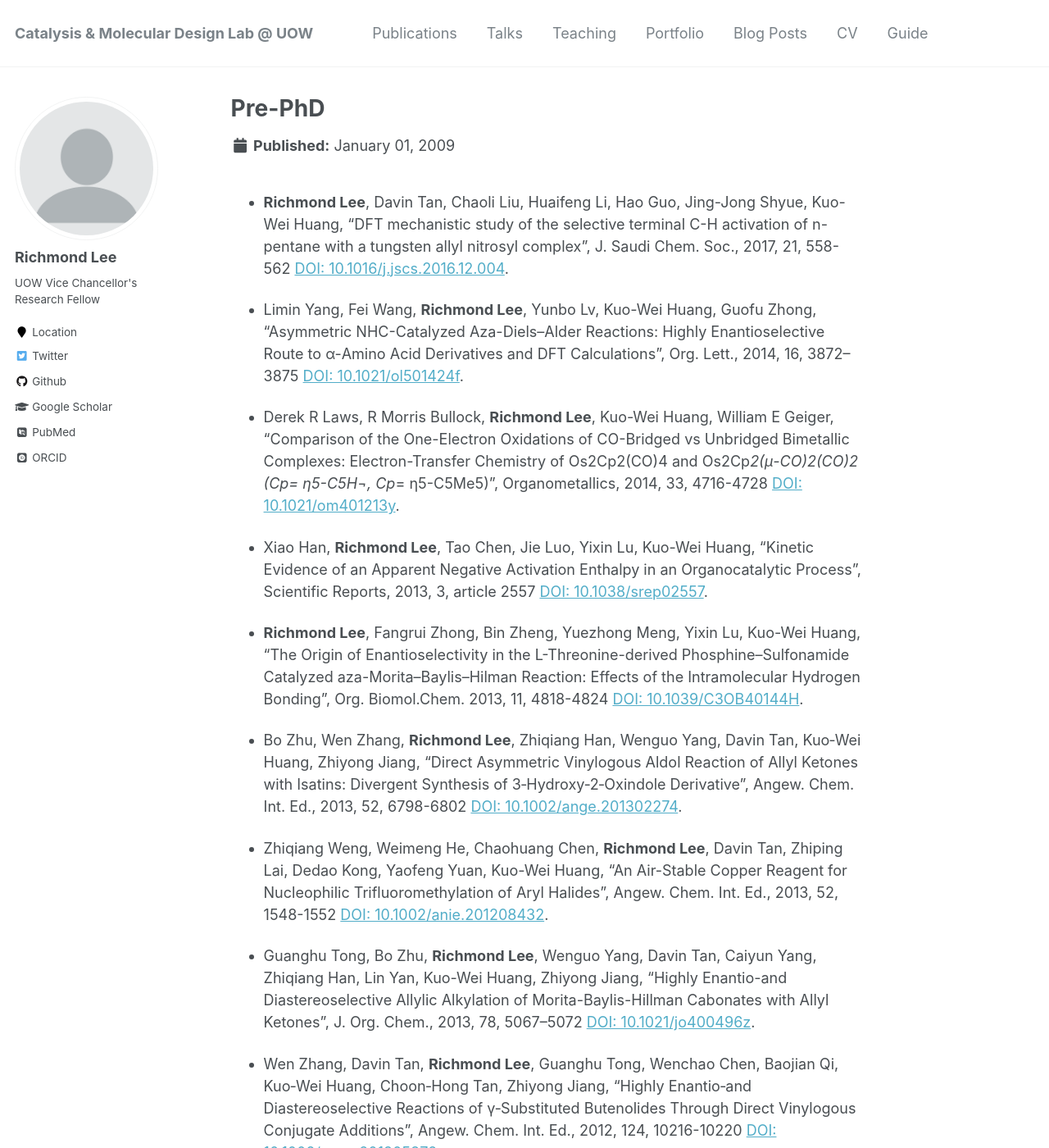
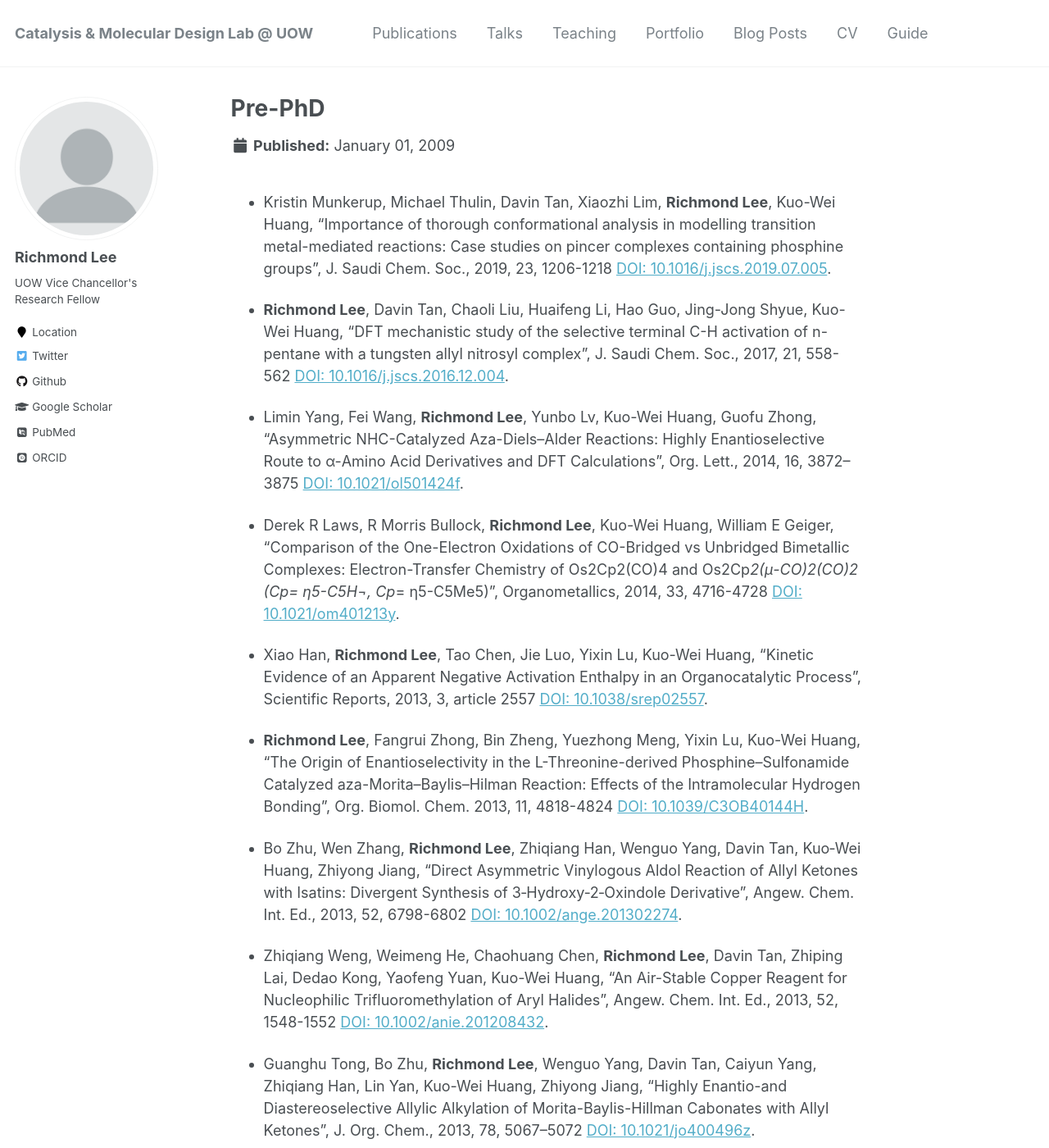
Before and after one commit to riclzh/chemrxn, a Jekyll site: the page built from _publications/Pre-PhD.md, in a window 1280 px wide and 1400 px high. Shown: the whole window at 82% size. Built offline with Jekyll 4.4.1, drawn with Linux system fonts in a browser that asks for light colours; some web fonts are replaced.

Commit message:
Update Pre-PhD.md

```diff
--- a/_publications/Pre-PhD.md
+++ b/_publications/Pre-PhD.md
@@ -5,6 +5,8 @@ permalink: /publications/test
 date: 2009-1-1
 excerpt: 'These work were done during my Bsc/MSc period'
 ---
+
+* Kristin Munkerup, Michael Thulin, Davin Tan, Xiaozhi Lim, **Richmond Lee**, Kuo-Wei Huang, “Importance of thorough conformational analysis in modelling transition metal-mediated reactions: Case studies on pincer complexes containing phosphine groups”, J. Saudi Chem. Soc., 2019, 23, 1206-1218 [DOI: 10.1016/j.jscs.2019.07.005](https://dx.doi.org/10.1016/j.jscs.2019.07.005).
 
 *	**Richmond Lee**, Davin Tan, Chaoli Liu, Huaifeng Li, Hao Guo, Jing-Jong Shyue, Kuo-Wei Huang, "DFT mechanistic study of the selective terminal C-H activation of n-pentane with a tungsten allyl nitrosyl complex", J. Saudi Chem. Soc., 2017, 21, 558-562 [DOI: 10.1016/j.jscs.2016.12.004](https://dx.doi.org/10.1016/j.jscs.2016.12.004).
 
@@ -14,7 +16,7 @@ excerpt: 'These work were done during my Bsc/MSc period'
 
 * Xiao Han, **Richmond Lee**, Tao Chen, Jie Luo, Yixin Lu, Kuo-Wei Huang, “Kinetic Evidence of an Apparent Negative Activation Enthalpy in an Organocatalytic Process”, Scientific Reports, 2013, 3, article 2557 [DOI: 10.1038/srep02557](https://dx.doi.org/10.1038/srep02557).
 
-* **Richmond Lee**, Fangrui Zhong, Bin Zheng, Yuezhong Meng, Yixin Lu, Kuo-Wei Huang, “The Origin of Enantioselectivity in the L-Threonine-derived Phosphine–Sulfonamide Catalyzed aza-Morita–Baylis–Hilman Reaction: Effects of the Intramolecular Hydrogen Bonding”, Org. Biomol.Chem. 2013, 11, 4818-4824 [DOI: 10.1039/C3OB40144H](https://dx.doi.org/10.1039/C3OB40144H).
+* **Richmond Lee**, Fangrui Zhong, Bin Zheng, Yuezhong Meng, Yixin Lu, Kuo-Wei Huang, “The Origin of Enantioselectivity in the L-Threonine-derived Phosphine–Sulfonamide Catalyzed aza-Morita–Baylis–Hilman Reaction: Effects of the Intramolecular Hydrogen Bonding”, Org. Biomol. Chem. 2013, 11, 4818-4824 [DOI: 10.1039/C3OB40144H](https://dx.doi.org/10.1039/C3OB40144H).
 
 * Bo Zhu, Wen Zhang, **Richmond Lee**, Zhiqiang Han, Wenguo Yang, Davin Tan, Kuo‐Wei Huang, Zhiyong Jiang, “Direct Asymmetric Vinylogous Aldol Reaction of Allyl Ketones with Isatins: Divergent Synthesis of 3‐Hydroxy‐2‐Oxindole Derivative”, Angew. Chem. Int. Ed., 2013, 52, 6798-6802 [DOI: 10.1002/ange.201302274](https://dx.doi.org/10.1002/ange.201302274).
 
```
